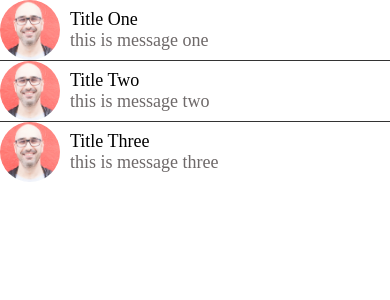
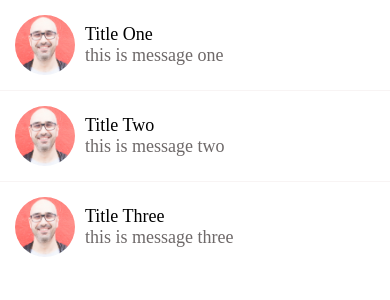
Before and after one commit to domkoder/done-with-it, a React Native app: screen / in a window 390 px wide. Shown: the top 300 px of the page. Built offline with nearby package versions, Linux system fonts and the light colour scheme.

Commit message:
ListItemDeleteAction & ListItemSeparator

```diff
--- a/app/components/ListItem.js
+++ b/app/components/ListItem.js
@@ -1,12 +1,21 @@
-import { StyleSheet, View, Image } from 'react-native'
+import { StyleSheet, View, Image, TouchableHighlight } from 'react-native'
 import React from 'react'
+import Swipeable from 'react-native-gesture-handler/Swipeable'
 
 import PropTypes from 'prop-types'
 import AppText from './AppText'
 import colors from '../config/colors'
 
-const ListItem = ({ title, description, image }) => {
+const ListItem = ({
+	title,
+	description,
+	image,
+	onPress,
+	renderRightActions,
+}) => {
 	return (
+		<Swipeable renderRightActions={renderRightActions}>
+			<TouchableHighlight underlayColor={colors.light} onPress={onPress}>
 				<View style={styles.container}>
 					<Image style={styles.image} source={image} />
 					<View style={styles.detailContainer}>
@@ -14,6 +23,8 @@ const ListItem = ({ title, description, image }) => {
 						<AppText style={styles.description}>{description}</AppText>
 					</View>
 				</View>
+			</TouchableHighlight>
+		</Swipeable>
 	)
 }
 
@@ -21,6 +32,8 @@ ListItem.propTypes = {
 	title: PropTypes.string.isRequired,
 	description: PropTypes.string.isRequired,
 	image: PropTypes.number.isRequired,
+	onPress: PropTypes.func.isRequired,
+	renderRightActions: PropTypes.func.isRequired,
 }
 
 export default ListItem
@@ -29,6 +42,7 @@ const styles = StyleSheet.create({
 	container: {
 		flexDirection: 'row',
 		alignItems: 'center',
+		padding: 15,
 	},
 	image: {
 		height: 60,
--- /dev/null
+++ b/app/components/ListItemDeleteAction.js
@@ -0,0 +1,24 @@
+import { StyleSheet, View } from 'react-native'
+import React from 'react'
+import { MaterialCommunityIcons } from '@expo/vector-icons'
+
+import colors from '../config/colors'
+
+const ListItemDeleteAction = () => {
+	return (
+		<View style={styles.container}>
+			<MaterialCommunityIcons name="trash-can" color={colors.white} size={35} />
+		</View>
+	)
+}
+
+export default ListItemDeleteAction
+
+const styles = StyleSheet.create({
+	container: {
+		backgroundColor: colors.danger,
+		width: 70,
+		justifyContent: 'center',
+		alignItems: 'center',
+	},
+})
--- /dev/null
+++ b/app/components/ListItemSeparator.js
@@ -0,0 +1,18 @@
+import { StyleSheet, View } from 'react-native'
+import React from 'react'
+
+import colors from '../config/colors'
+
+const ListItemSeparator = () => {
+	return <View style={styles.separator}></View>
+}
+
+export default ListItemSeparator
+
+const styles = StyleSheet.create({
+	separator: {
+		width: '100%',
+		height: 1,
+		backgroundColor: colors.light,
+	},
+})
--- a/app/config/colors.js
+++ b/app/config/colors.js
@@ -4,4 +4,6 @@ export default {
 	black: '#000',
 	white: '#fff',
 	medium: '#6e6969',
+	light: '#f8f4f4',
+	danger: '#ff5252',
 }
--- a/app/screens/MessagesScreen.js
+++ b/app/screens/MessagesScreen.js
@@ -3,6 +3,8 @@ import React from 'react'
 
 import ListItem from '../components/ListItem'
 import Screen from '../components/Screen'
+import ListItemSeparator from '../components/ListItemSeparator'
+import ListItemDeleteAction from '../components/ListItemDeleteAction'
 
 const messages = [
 	{
@@ -36,13 +38,11 @@ const MessagesScreen = () => {
 						title={item.title}
 						description={item.description}
 						image={item.image}
+						onPress={() => console.log('Message selected:', item)}
+						renderRightActions={ListItemDeleteAction}
 					/>
 				)}
-				ItemSeparatorComponent={() => (
-					<View
-						style={{ width: '100%', height: 1, backgroundColor: '#333' }}
-					></View>
-				)}
+				ItemSeparatorComponent={ListItemSeparator}
 			/>
 		</Screen>
 	)
--- a/package.json
+++ b/package.json
@@ -20,7 +20,8 @@
     "react": "17.0.1",
     "react-dom": "17.0.1",
     "react-native": "0.64.3",
-    "react-native-web": "0.17.1"
+    "react-native-web": "0.17.1",
+    "react-native-gesture-handler": "~2.1.0"
   },
   "devDependencies": {
     "@babel/core": "^7.12.9",
```
Also changed, not shown: 1 other file (tests, documents, lock files or other folders). Lines whose indentation alone changed are shown as unchanged.
